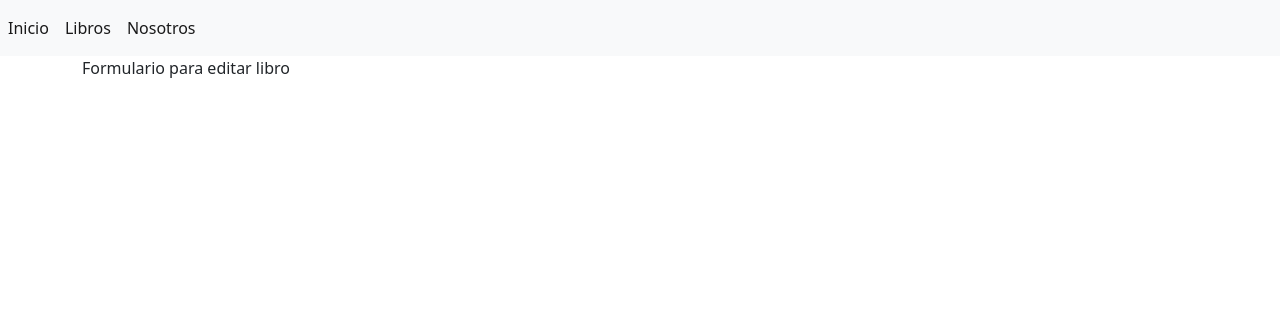
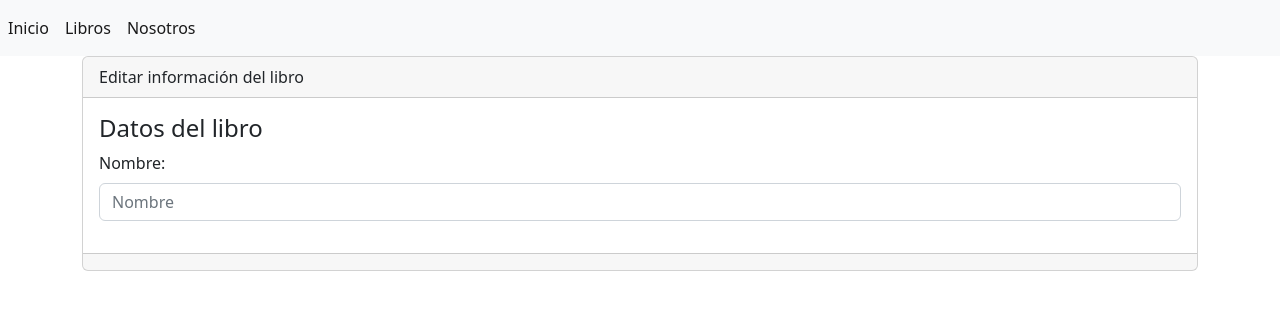
Before and after one commit to haroldadrada/libreria_crud_django, a Django app: template sistema/libreria/templates/libreria/editar.html in a window 1280 px wide. Shown: the top 316 px of the page. Run offline with Django 4.2, Linux system fonts and the light colour scheme; the template is opened without the code that fills it, so the values that code supplies are empty.

Commit message:
Modificación de los archivos editar.html, index.html, urls.py y views.py, para el funcionamiento de la vista editar

```diff
--- a/sistema/libreria/templates/libreria/editar.html
+++ b/sistema/libreria/templates/libreria/editar.html
@@ -4,6 +4,19 @@
 
 {% block contenido %}
 
-Formulario para editar libro
+<div class="card">
+    <div class="card-header">
+        Editar información del libro
+    </div>
+    <div class="card-body">
+        <h4 class="card-title">Datos del libro</h4>
+
+        {% include 'libreria/form.html' %}
+
+    </div>
+    <div class="card-footer text-muted">
+
+    </div>
+</div>
 
 {% endblock  %}
--- a/sistema/libreria/templates/libreria/index.html
+++ b/sistema/libreria/templates/libreria/index.html
@@ -27,7 +27,10 @@
                     <td>Django con Python</td>
                     <td>Imagen.jpg</td>
                     <td>Libro que habla sobre el framework Django</td>
-                    <td>Editar | Borrar</td>
+                    <td>
+                        <a name="" id="" class="btn btn-info" href="{% url 'editar' %}" role="button">Editar</a>
+                        <a name="" id="" class="btn btn-danger" href="#" role="button">Borrar</a>
+                    </td>
                 </tr>
             </tbody>
         </table>
--- a/sistema/libreria/urls.py
+++ b/sistema/libreria/urls.py
@@ -6,4 +6,5 @@ urlpatterns = [
     path('nosotros/', views.nosotros, name='nosotros'),
     path('libros/', views.libros, name='libros'),
     path('libros/crear/', views.crear, name='crear'),
+    path('libros/editar/', views.editar, name='editar'),
 ]
--- a/sistema/libreria/views.py
+++ b/sistema/libreria/views.py
@@ -13,3 +13,6 @@ def libros(request):
 
 def crear(request):
     return render(request, 'libreria/crear.html')
+
+def editar(request):
+    return render(request, 'libreria/editar.html')
```
